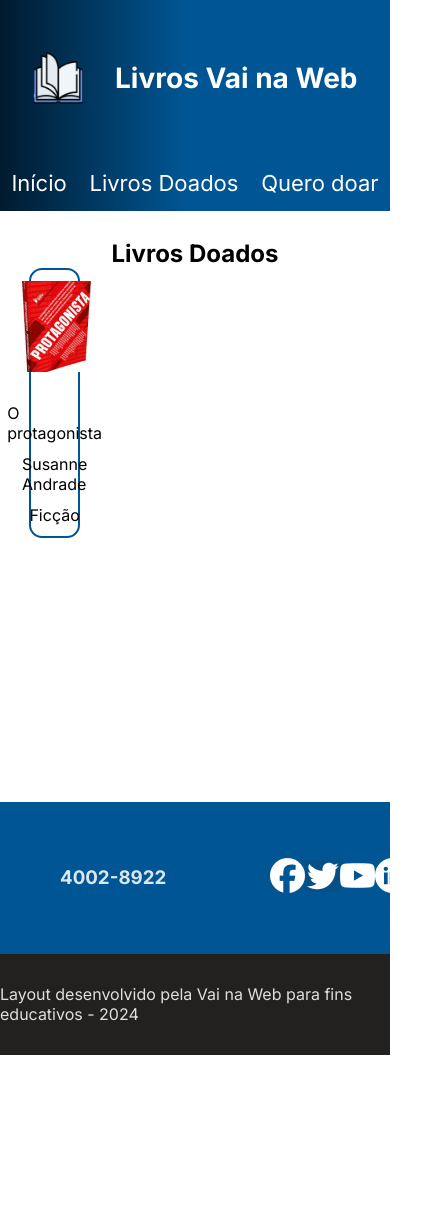
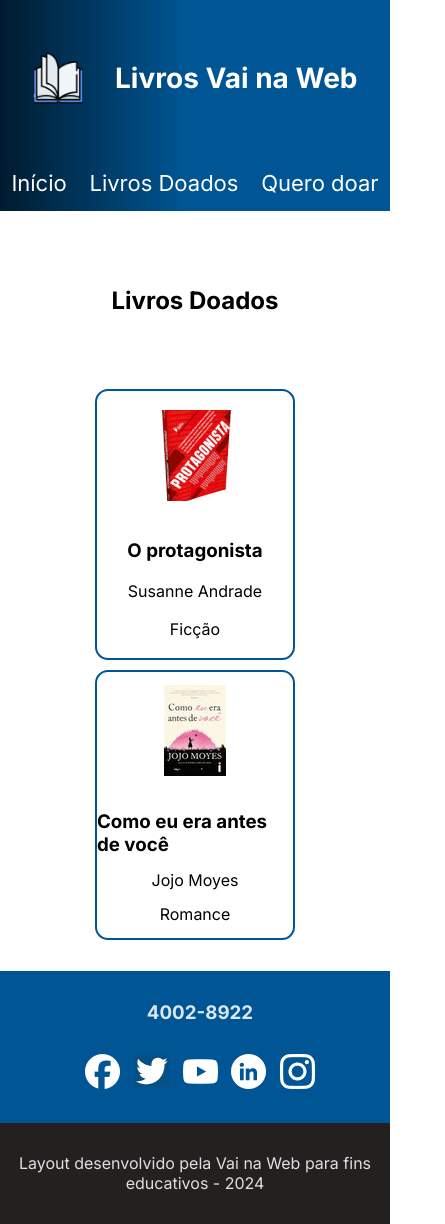
Before and after one commit to FernandaPortoAlegre/Desafio-final, a React (Vite) app: page /doados in a window 390 px wide. Shown: the whole page, 445 px wide, since content can reach past the window. Before the commit the page ends 1055 px from the top, so only its background shows below. Built offline with nearby package versions, Linux system fonts and the light colour scheme; a web font is replaced by a local one.

Commit message:
atualização responsivo

```diff
--- a/index.html
+++ b/index.html
@@ -2,9 +2,9 @@
 <html lang="pt-br">
   <head>
     <meta charset="UTF-8" />
-    <link rel="icon" type="image/svg+xml" href="/vite.svg" />
+    <link rel="icon" type="image" href="/src/assets/logo.png">
     <meta name="viewport" content="width=device-width, initial-scale=1.0" />
-    <title>Vite + React</title>
+    <title>Livros Vai na Web</title>
   </head>
   <body>
     <div id="root"></div>
--- a/src/components/Footer/footer.jsx
+++ b/src/components/Footer/footer.jsx
@@ -11,11 +11,11 @@ export default function footer(){
             <section className={S.boxSocial}>
                <h3>4002-8922</h3>
         <nav>
-            <a href=""><img src={facebook} alt="imagem do facebook" /></a>
-            <a href=""><img src={twitter} alt="imagem do twitter" /></a>
-            <a href=""><img src={youtube} alt="imagem do youtube" /></a>
-            <a href=""><img src={linkedin} alt="imagem do linkedin" /></a>
-            <a href=""><img src={instagram} alt="imagem do instagram" /></a>
+            <a href="https://www.facebook.com/vainaweb"><img src={facebook} alt="imagem do facebook" /></a>
+            <a href="https://www.x.com/vainaweb"><img src={twitter} alt="imagem do twitter" /></a>
+            <a href="https://www.youtube.com/@VaiNaWeb"><img src={youtube} alt="imagem do youtube" /></a>
+            <a href="https://www.linkedin.com/company/vainaweb/posts/?feedView=all"><img src={linkedin} alt="imagem do linkedin" /></a>
+            <a href="https://www.instagram.com/vainaweb?igsh=MzViZGRveWtoNzU2"><img src={instagram} alt="imagem do instagram" /></a>
         </nav>
 
             </section>
--- a/src/components/Footer/footer.module.scss
+++ b/src/components/Footer/footer.module.scss
@@ -1,5 +1,4 @@
 footer{
-    //border: solid 2px green;
     height: 30vh;
     color: #FFFFFFDB;
 }
@@ -27,3 +26,23 @@ display: flex;
 align-items: center;
 justify-content: center;
 }
+
+@media(max-width: 1000px){
+
+   .boxSocial{
+      nav{
+         width: 230px;
+      }
+   }
+}
+
+@media(max-width: 585px){
+
+   .boxSocial{
+      flex-direction: column;
+      justify-content: space-evenly;
+   }
+   .boxTexto{
+      text-align: center;
+   }
+}
--- a/src/global.scss
+++ b/src/global.scss
@@ -9,4 +9,6 @@
     list-style: none;
     text-decoration: none;
     font-family: "Inter", sans-serif;
+    cursor: url("./assets/cursor\ \(4\).png"),pointer;
+
 }
--- a/src/pages/Doados/Doados.jsx
+++ b/src/pages/Doados/Doados.jsx
@@ -1,5 +1,6 @@
 import S from './doados.module.scss'
 import livro from '../../assets/livro.png'
+import livrosegundo from '../../assets/livrosegundo.png'
 
 
 export default function Doados(){
@@ -9,10 +10,17 @@ export default function Doados(){
             <section className={S.boxcard}>
                 <article>
                     <img src={livro} alt="imagem de um livro que se chama o protagonista" />
-                    <p>O protagonista</p>
+                    <h3>O protagonista</h3>
                     <p>Susanne Andrade</p>
                     <p>Ficção</p>
                 </article>
+                <article>
+                    <img src={livrosegundo} alt="imagem de um livro que se chama o protagonista" />
+                    <h3>Como eu era antes de você</h3>
+                    <p>Jojo Moyes</p>
+                    <p>Romance</p>
+                </article>
+
             </section>
         </section>
     )
--- a/src/pages/Doados/doados.module.scss
+++ b/src/pages/Doados/doados.module.scss
@@ -4,16 +4,22 @@
     display: flex;
     flex-direction: column;
     align-items: center;
-    justify-content: center;
+    justify-content: space-evenly;
+
+
 }
 
 .boxcard{
     //border: solid 2px green;
     width: 85vw;
     height: 60vh;
+    display: flex;
+    justify-content: space-evenly;
+    flex-wrap: wrap;
+    gap: 10px;
     article{
         border: solid 2px  rgba(0, 86, 149, 1) ;
-        width: 13vw;
+        width: 200px;
         height: 32vh;
         display: flex;
         justify-content: space-evenly;
@@ -26,3 +32,26 @@
 
     }
 }
+
+@media(max-width: 1100px){
+    .boxCard{
+        article{
+            width: 16vw;
+            h3{
+                font-size: 17px;
+            }
+            p{
+                font-size: 14px;
+            }
+        }
+    }
+}
+
+@media(max-width: 900px){
+    .boxCard{
+        height: 80vh;
+    }
+    .boxDoados{
+        height: 90vh;
+    }
+}
--- a/src/pages/Inicio/Inicio.jsx
+++ b/src/pages/Inicio/Inicio.jsx
@@ -17,19 +17,19 @@ export default function Inicio(){
         </div>
         <section className={S.boxCard}>
           <article>
-            <img src={community} alt="" />
+            <img src={community} alt="imagem que representa redução a exclusão social" />
             <p> Oferece livros a quem não tem acesso, ajudando a reduzir a exclusão social.</p>
           </article>
           <article>
-            <img src={read} alt="" />
+            <img src={read} alt="imagem lendo um livro" />
             <p> Estimula o hábito da leitura e o aprendizado contínuo.</p>
           </article>
           <article>
-            <img src={transform} alt="" />
+            <img src={transform} alt="imagem de força" />
             <p> Fornece conhecimento e inspiração, permitindo que indivíduos transformem suas vidas.</p>
           </article>
           <article>
-            <img src={balance} alt="" />
+            <img src={balance} alt="imagem de uma balança" />
             <p> Garante que todos, independentemente de sua condição, tenham oportunidades de aprendizado.</p>
           </article>
         </section>
--- a/src/pages/Inicio/inicio.module.scss
+++ b/src/pages/Inicio/inicio.module.scss
@@ -74,7 +74,7 @@
         background-position: center;
         justify-content: center;
         h2{
-            border: solid 2px red;
+            //border: solid 2px red;
             width: 70%;
             text-align: center;
             font-size: 28px;
@@ -83,10 +83,10 @@
     }
 
     .devoDoar{
-        border: solid 2px green;
+        //border: solid 2px green;
         height: 120vh;
         div{
-            border: solid 2px red;
+            //border: solid 2px red;
             justify-content: center;
             h2{
                 margin-left: 0;
@@ -94,7 +94,7 @@
         }
     }
      .boxCard{
-        border: solid 2px yellow;
+        //border: solid 2px yellow;
         height: 100vh;
         flex-wrap: wrap;
         gap: 20px;
--- a/src/pages/QueroDoar/QueroDoar.jsx
+++ b/src/pages/QueroDoar/QueroDoar.jsx
@@ -5,7 +5,7 @@ export default function QueroDoar(){
     return(
         <section className={S.principal}>
             <section className={S.container}>
-                <p>Por favor, preencha o formulário com suas informações e as informações do Livro</p>
+                <h2>Por favor, preencha o formulário com suas informações e as informações do Livro</h2>
                 <form action="">
                     <div>
                         <img src={livro} alt="ícone de um livro" />
--- a/src/pages/QueroDoar/queroDoar.module.scss
+++ b/src/pages/QueroDoar/queroDoar.module.scss
@@ -10,8 +10,9 @@
     flex-direction: column;
     align-items: center;
     justify-content: space-evenly;
-    font-weight: normal;
-    font-family: Inter;
+    h2{
+        text-align: center;
+    }
 
 }
 
@@ -34,7 +35,7 @@ form{
     }
     input{
         border: solid 2px rgba(0, 86, 149, 1);
-        width: 22vw;
+        width: 80%;
         height: 5vh;
         border-radius: 10px;
         outline: none;
@@ -47,7 +48,7 @@ form{
 }
 
 input:nth-child(6){
-   width: 10vw;
+   width: 40%;
    height: 6vh;
    padding-left: 0;
    background-color: rgba(0, 86, 149, 1);
@@ -55,3 +56,37 @@ input:nth-child(6){
    cursor: pointer;
    font-size: 17px;
 }
+
+@media(max-width: 1070px){
+
+    form{
+        width: 350px;
+    }
+}
+
+@media(max-width: 650px){
+    .container{
+        height: 90vh;
+        h2{
+            font-size: 20px;
+        }
+    }
+    .principal{
+        height: auto;
+    }
+}
+
+@media(max-width: 450px){
+
+    form{
+        width: 75vw;
+        div{
+            img{
+                width: 13vw;
+            }
+            h3{
+                font-size: 4.5vw;
+            }
+        }
+    }
+}
```
Also changed, not shown: src/assets/cursor (4).png (added), src/assets/livrosegundo.png (added).
